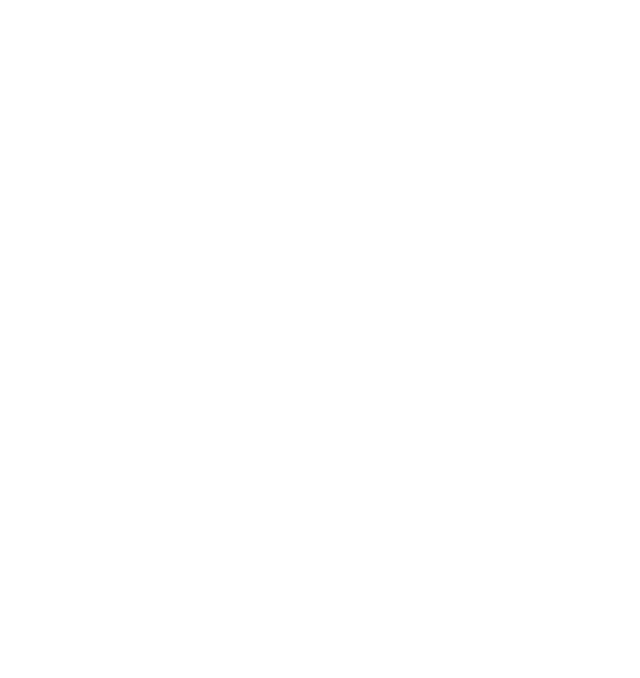
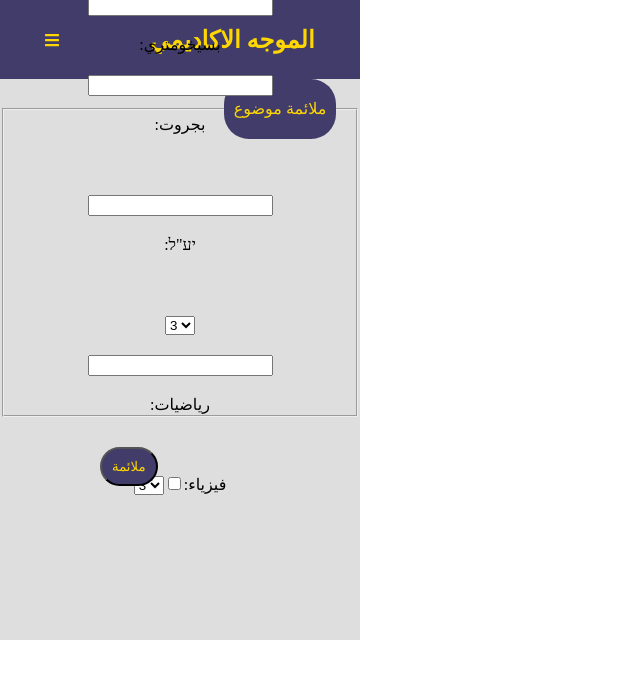
Before and after one commit to WebAhead8/AcademicTopics_FrontEnd, a React (Create React App) app: page /fit in a window 1280 px wide. Before the commit this address led to /404. Shown: the top 678 px of the page, without its empty margins (0-640 px from the left). Built offline with nearby package versions, Linux system fonts and the light colour scheme.

Commit message:
fit topics

```diff
--- a/src/App.js
+++ b/src/App.js
@@ -7,13 +7,15 @@
 } from "react-router-dom";
 
 //Pages
-import Home from "./pages/Home/Home.js";
+import Home from "./pages/Home";
+import Fit from "./pages/fit";
 
 function App() {
   return (
     <Router>
       <Switch>
         <Route exact path="/" component={Home} />
+        <Route exact path="/fit" component={Fit} />
 
         <Redirect to="/404" />
       </Switch>
--- a/src/pages/Home/Home.js
+++ b/src/pages/Home/index.jsx
@@ -1,8 +1,8 @@
-import "../Home/Home.css";
 import { FontAwesomeIcon } from "@fortawesome/react-fontawesome";
 import { faBars } from "@fortawesome/free-solid-svg-icons";
+import "./style.css";
 
-function homePage() {
+function Home() {
   return (
     <div className="App">
       <nav className="navBar">
@@ -13,4 +13,4 @@
   );
 }
 
-export default homePage;
+export default Home;
--- /dev/null
+++ b/src/pages/fit/index.jsx
@@ -0,0 +1,68 @@
+import { FontAwesomeIcon } from "@fortawesome/react-fontawesome";
+import { faBars } from "@fortawesome/free-solid-svg-icons";
+import "./style.css";
+
+function Fit() {
+  return (
+    <main>
+      <div className="App">
+        <nav className="navBar">
+          <FontAwesomeIcon icon={faBars} />
+          <h1>الموجه الاكاديمي</h1>
+        </nav>
+
+        <fieldset>
+          <legend className="topic">ملائمة موضوع</legend>
+          <section className="fittopic">
+            <label htmlFor="Psychometric">
+              <input
+                type="number"
+                name="Psychometric"
+                id="Psychometric"
+                size="4"
+              />
+              :بسيخومتري
+              <br />
+            </label>
+            <label htmlFor="bagrut">
+              <input type="number" name="bagrut" id="bagrut" size="4" />
+              :بجروت
+            </label>
+            <br />
+            <label htmlFor="number">
+              <input type="number" name="number" id="number" size="4" />
+              :יע"ל
+            </label>
+            <br />
+            <label htmlFor="math">
+              <select>
+                <option>3</option>
+                <option>4</option>
+                <option>5</option>
+              </select>
+              <input type="number" name="math" id="math" size="4" />
+              :رياضيات
+            </label>
+            <br />
+            <label htmlFor="physics">
+              <select>
+                <option>3</option>
+
+                <option>5</option>
+              </select>
+              <input type="checkbox" name="physics" id="physics" />
+              :فيزياء
+            </label>
+            <br />
+          </section>
+        </fieldset>
+        <div className="topicdiv">
+          <button className="topic" type="submit">
+            ملائمة
+          </button>
+        </div>
+      </div>
+    </main>
+  );
+}
+export default Fit;
--- /dev/null
+++ b/src/pages/fit/style.css
@@ -0,0 +1,32 @@
+input[type="number"]::-webkit-inner-spin-button,
+input[type="number"]::-webkit-outer-spin-button {
+  -webkit-appearance: none;
+  margin: 0;
+}
+input[type="number"] {
+  -moz-appearance: textfield;
+}
+
+.fittopic {
+  color: black;
+  display: flex;
+  justify-content: center;
+  flex-direction: column;
+  margin: auto;
+  margin-left: auto;
+  margin-top: -20px;
+  width: 200px;
+  height: 280px;
+}
+.topic {
+  background-color: #413c69;
+  color: #ffd700;
+  text-align: center;
+  padding: 10px;
+  margin-left: 100px;
+  margin-top: 30px;
+  border-radius: 25px;
+}
+.topicdiv {
+  margin-right: 1000px;
+}
```
Also changed, not shown: src/pages/Home/style.css (renamed from src/pages/Home/Home.css), 1 other file (tests, documents, lock files or other folders).
